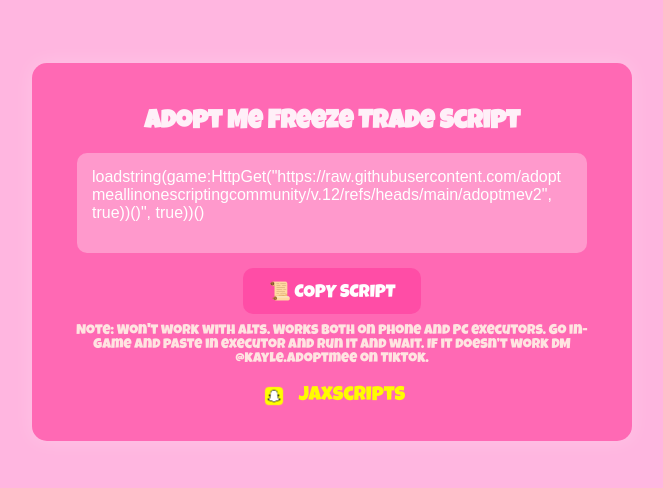
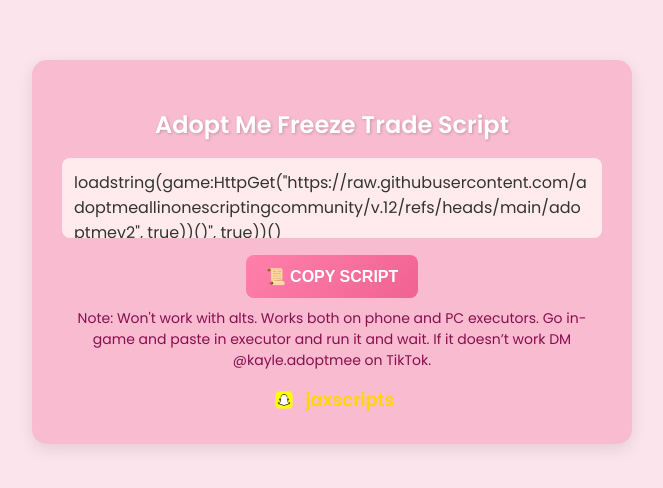
Before and after one commit to adoptmeallinonescriptingcommunity/script.github.io, a plain HTML site: page index.html in a window 1280 px wide. Shown: the part 148-636 px from the top of the page, without its empty margins (308-971 px from the left). Drawn offline with Linux system fonts and the light colour scheme.

Commit message:
Update style.css

```diff
--- a/style.css
+++ b/style.css
@@ -1,9 +1,9 @@
-@import url('https://fonts.googleapis.com/css2?family=Luckiest+Guy&display=swap');
+@import url('https://fonts.googleapis.com/css2?family=Poppins:wght@400;600&display=swap');
 
 body {
-    background-color: #ffb6e0; /* Light pink */
+    background-color: #FCE4EC; /* Soft pastel pink */
     color: #ffffff;
-    font-family: 'Luckiest Guy', cursive;
+    font-family: 'Poppins', sans-serif;
     display: flex;
     justify-content: center;
     align-items: center;
@@ -12,10 +12,10 @@ body {
 }
 
 .container {
-    background: #ff69b4; /* Hot pink */
+    background: #F8BBD0; /* Light pink with better contrast */
     padding: 30px;
     border-radius: 15px;
-    box-shadow: 0px 0px 20px rgba(255, 255, 255, 0.2);
+    box-shadow: 0px 5px 15px rgba(0, 0, 0, 0.1);
     text-align: center;
     width: 90%;
     max-width: 600px;
@@ -23,58 +23,61 @@ body {
 }
 
 h1 {
-    color: #fff0f8; /* Soft white-pink */
-    font-size: 26px;
+    color: #ffffff;
+    font-size: 24px;
+    font-weight: 600;
+    text-shadow: 1px 1px 3px rgba(0, 0, 0, 0.2);
 }
 
 textarea {
-    width: calc(100% - 30px);
-    height: 100px;
-    background: #ff99cc; /* Lighter pink */
-    color: white;
+    width: 100%;
+    height: 80px;
+    background: #FFEBEE; /* Softer pink */
+    color: #333;
     border: none;
-    padding: 15px;
+    padding: 12px;
     font-size: 16px;
-    border-radius: 10px;
+    border-radius: 8px;
     resize: none;
-    font-family: Arial, sans-serif;
+    font-family: 'Poppins', sans-serif;
     box-sizing: border-box;
 }
 
 button {
-    background: #ff4da6; /* Vibrant pink */
+    background: linear-gradient(135deg, #FF80AB, #F06292); /* Soft gradient */
     color: white;
     border: none;
-    padding: 12px 25px;
-    font-size: 18px;
+    padding: 12px 20px;
+    font-size: 16px;
     cursor: pointer;
-    border-radius: 10px;
+    border-radius: 8px;
     margin-top: 10px;
-    font-family: 'Luckiest Guy', cursive;
+    font-weight: 600;
+    transition: 0.3s;
 }
 
 button:hover {
-    background: #ff3385; /* Slightly darker pink */
+    background: linear-gradient(135deg, #F06292, #EC407A);
 }
 
 .note {
     margin-top: 10px;
     font-size: 14px;
-    color: #ffe4e1; /* Light pastel pink */
+    color: #880E4F; /* Darker pink for better contrast */
 }
 
-/* Snapchat Section */
 .snapchat {
     display: flex;
     align-items: center;
     justify-content: center;
     margin-top: 15px;
-    font-size: 20px;
-    color: #fffc00; /* Snapchat yellow */
+    font-size: 18px;
+    color: #FFD700; /* Snapchat yellow */
+    font-weight: 600;
 }
 
 .snapchat img {
-    width: 30px;
-    height: 30px;
-    margin-right: 10px;
+    width: 28px;
+    height: 28px;
+    margin-right: 8px;
 }
```
